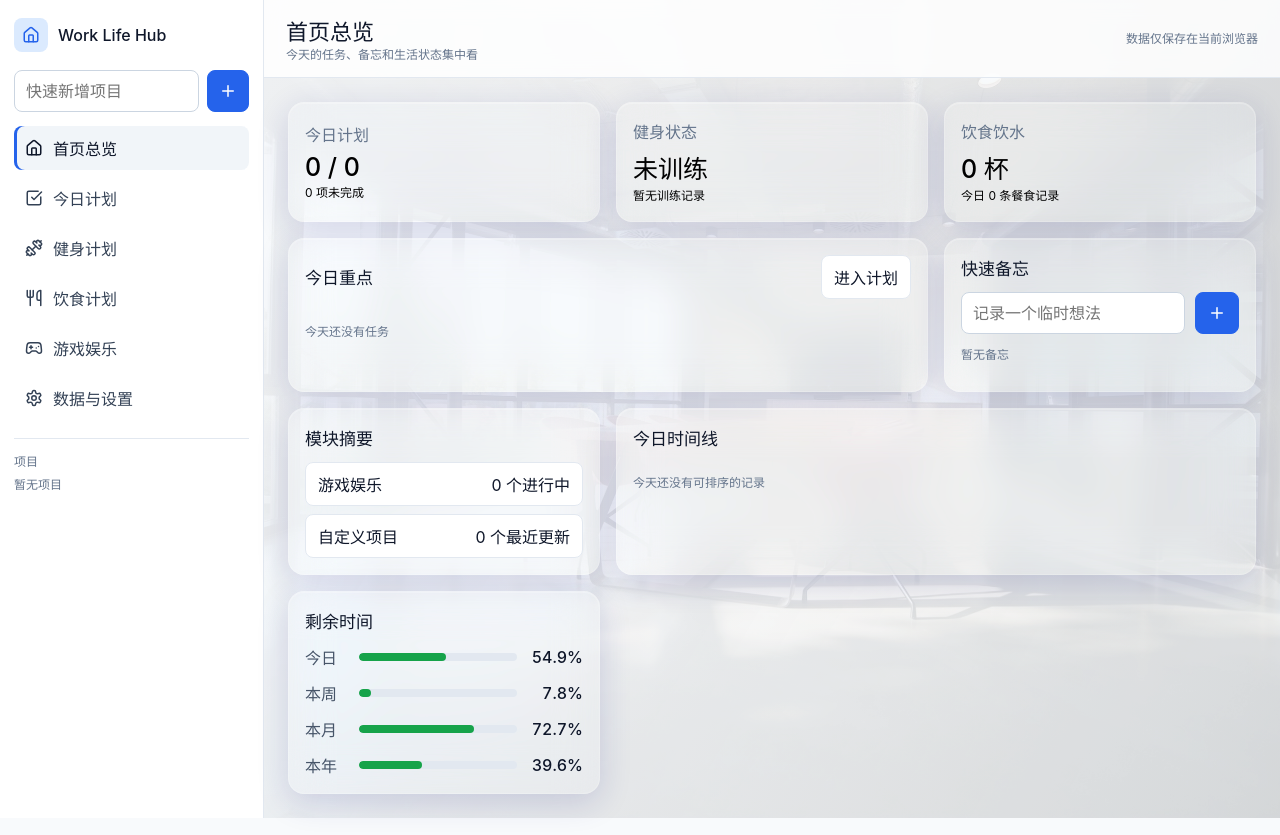
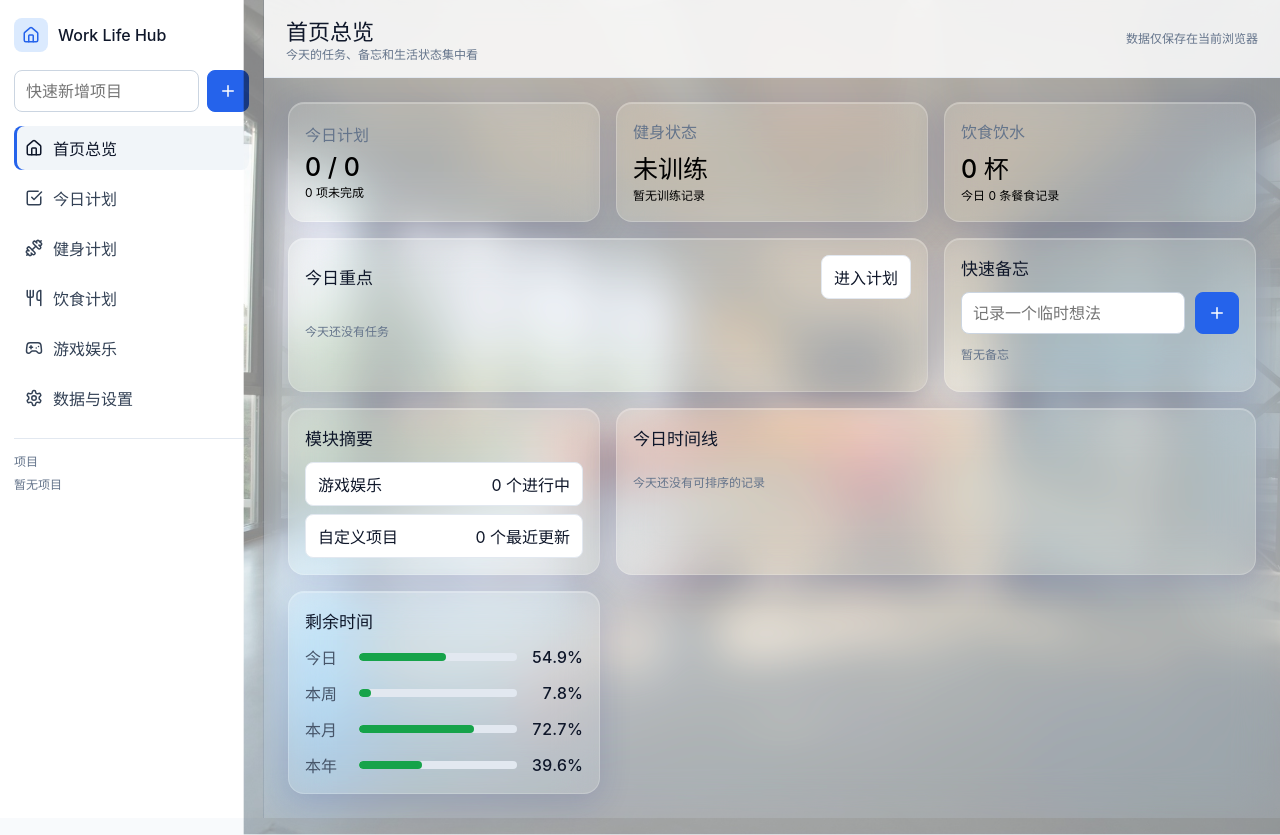
Before and after one commit to fsfdjt/gradio-deepseek-chatbot, a React (Vite) app: page / in a window 1280 px wide. Built offline with nearby package versions, Linux system fonts and the light colour scheme.

Commit message:
Add frosted glass background

```diff
--- a/src/styles.css
+++ b/src/styles.css
@@ -278,7 +278,9 @@ textarea {
 
 .workspace {
   min-width: 0;
-  background: var(--background);
+  background:
+    radial-gradient(circle at top left, rgb(255 255 255 / 72%), transparent 34%),
+    linear-gradient(135deg, rgb(248 250 252 / 92%), rgb(226 232 240 / 86%));
   position: relative;
   isolation: isolate;
 }
@@ -287,12 +289,23 @@ textarea {
   content: "";
   position: absolute;
   inset: 0;
+  z-index: -2;
+  pointer-events: none;
+  background: url("/background/workspace.jpg") center / cover no-repeat;
+  opacity: 0.48;
+  transform: scale(1.04);
+  filter: saturate(1.08) contrast(0.95);
+}
+
+.workspace::after {
+  content: "";
+  position: absolute;
+  inset: 0;
   z-index: -1;
   pointer-events: none;
-  background:
-    linear-gradient(120deg, rgb(248 250 252 / 96%), rgb(248 250 252 / 82%)),
-    url("/background/workspace.jpg") center / cover no-repeat;
-  opacity: 0.9;
+  background: rgba(255, 255, 255, 0.16);
+  -webkit-backdrop-filter: blur(20px) saturate(180%);
+  backdrop-filter: blur(20px) saturate(180%);
 }
 
 .workspace > * {
@@ -713,6 +726,21 @@ button:disabled {
 }
 
 @media (prefers-color-scheme: dark) {
+  .workspace {
+    background:
+      radial-gradient(circle at top left, rgb(51 65 85 / 52%), transparent 34%),
+      linear-gradient(135deg, rgb(15 23 42 / 96%), rgb(30 41 59 / 88%));
+  }
+
+  .workspace::before {
+    opacity: 0.34;
+    filter: saturate(0.95) brightness(0.72) contrast(0.92);
+  }
+
+  .workspace::after {
+    background: rgba(0, 0, 0, 0.22);
+  }
+
   .glass-surface,
   .panel,
   .stat-card {
```
Also changed, not shown: 1 other file (tests, documents, lock files or other folders).
